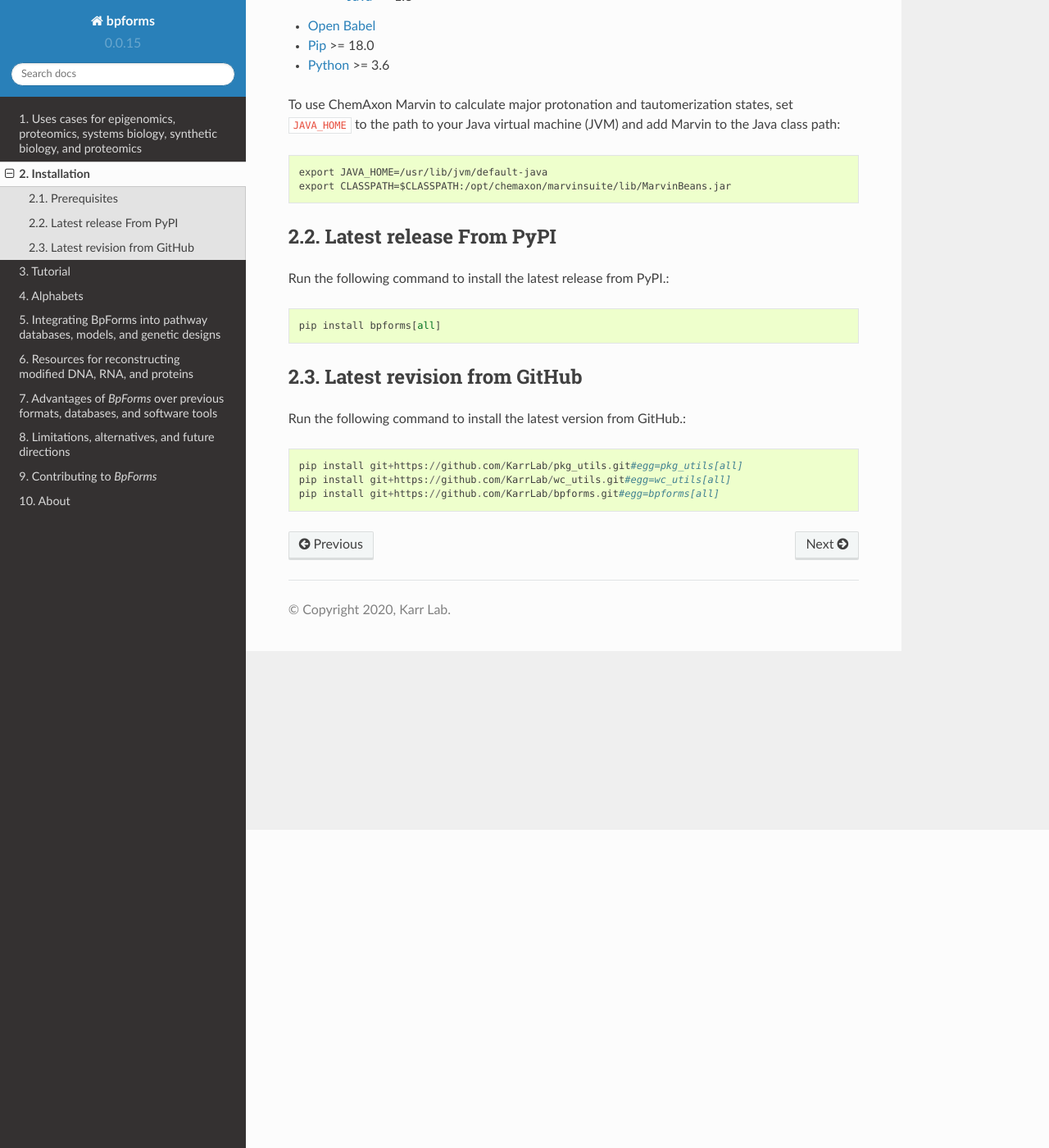
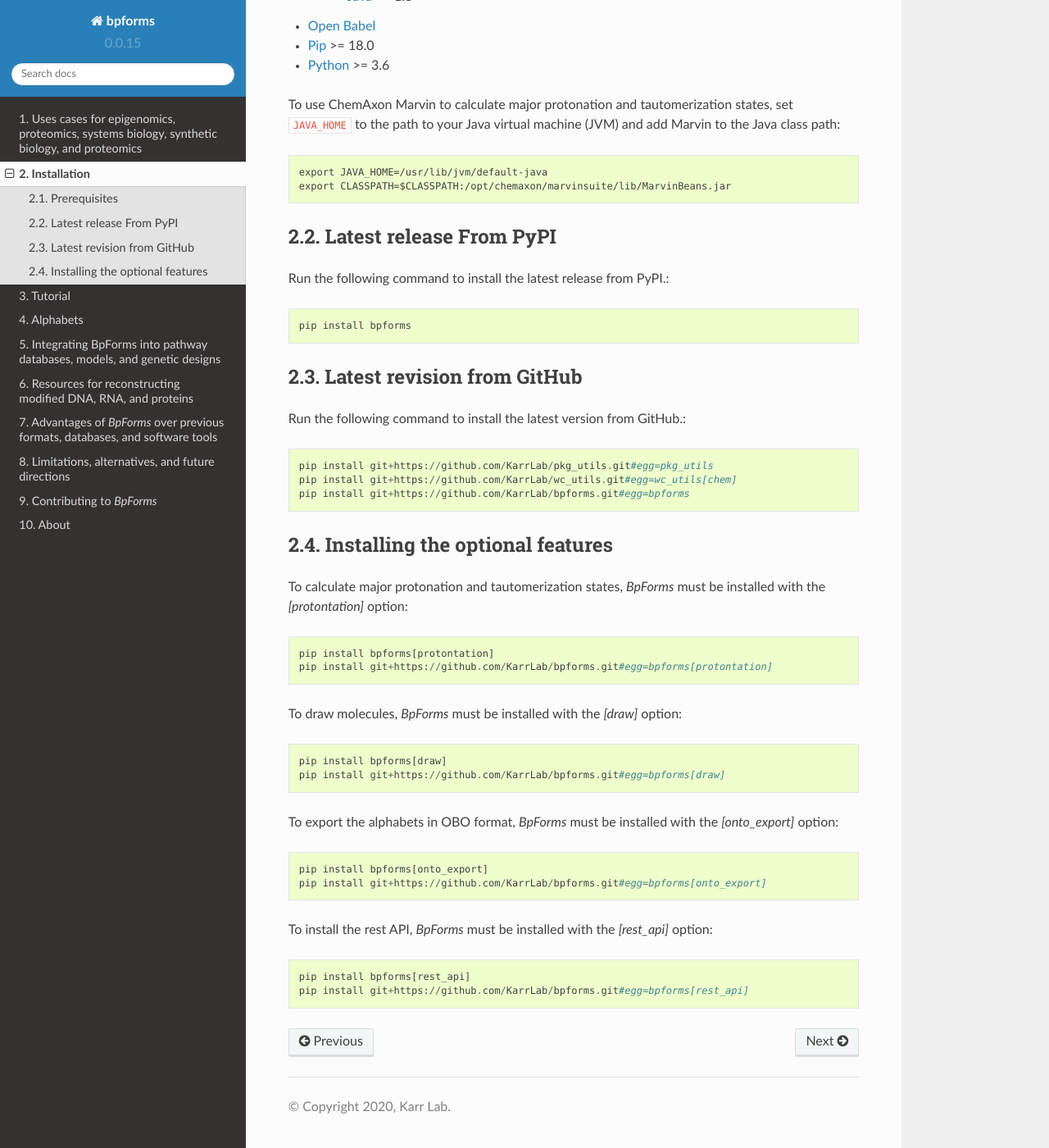
Before and after one commit to KarrLab/bpforms, a Sphinx documentation site: the page built from docs/installation.rst, in a window 1280 px wide and 1400 px high, scrolled down 388 px. Shown: the whole window at 82% size. Built offline with Sphinx 7.4.7 and the Read the Docs theme 2.0.0, drawn with Linux system fonts in a browser that asks for light colours; pages that are not in the unit, such as notebooks, are missing from menus.

Commit message:
adding information about install the optional features

```diff
--- a/docs/installation.rst
+++ b/docs/installation.rst
@@ -25,12 +25,35 @@
 ---------------------------
 Run the following command to install the latest release from PyPI.::
 
-    pip install bpforms[all]
+    pip install bpforms
 
 Latest revision from GitHub
 ---------------------------
 Run the following command to install the latest version from GitHub.::
 
-    pip install git+https://github.com/KarrLab/pkg_utils.git#egg=pkg_utils[all]
-    pip install git+https://github.com/KarrLab/wc_utils.git#egg=wc_utils[all]
-    pip install git+https://github.com/KarrLab/bpforms.git#egg=bpforms[all]
+    pip install git+https://github.com/KarrLab/pkg_utils.git#egg=pkg_utils
+    pip install git+https://github.com/KarrLab/wc_utils.git#egg=wc_utils[chem]
+    pip install git+https://github.com/KarrLab/bpforms.git#egg=bpforms
+
+
+Installing the optional features
+--------------------------------
+To calculate major protonation and tautomerization states, `BpForms` must be installed with the `[protontation]` option::
+
+    pip install bpforms[protontation]
+    pip install git+https://github.com/KarrLab/bpforms.git#egg=bpforms[protontation]
+
+To draw molecules, `BpForms` must be installed with the `[draw]` option::
+
+    pip install bpforms[draw]
+    pip install git+https://github.com/KarrLab/bpforms.git#egg=bpforms[draw]
+
+To export the alphabets in OBO format, `BpForms` must be installed with the `[onto_export]` option::
+
+    pip install bpforms[onto_export]
+    pip install git+https://github.com/KarrLab/bpforms.git#egg=bpforms[onto_export]
+
+To install the rest API, `BpForms` must be installed with the `[rest_api]` option::
+
+    pip install bpforms[rest_api]
+    pip install git+https://github.com/KarrLab/bpforms.git#egg=bpforms[rest_api]
```
Also changed, not shown: README.md (+24 -5 lines).
